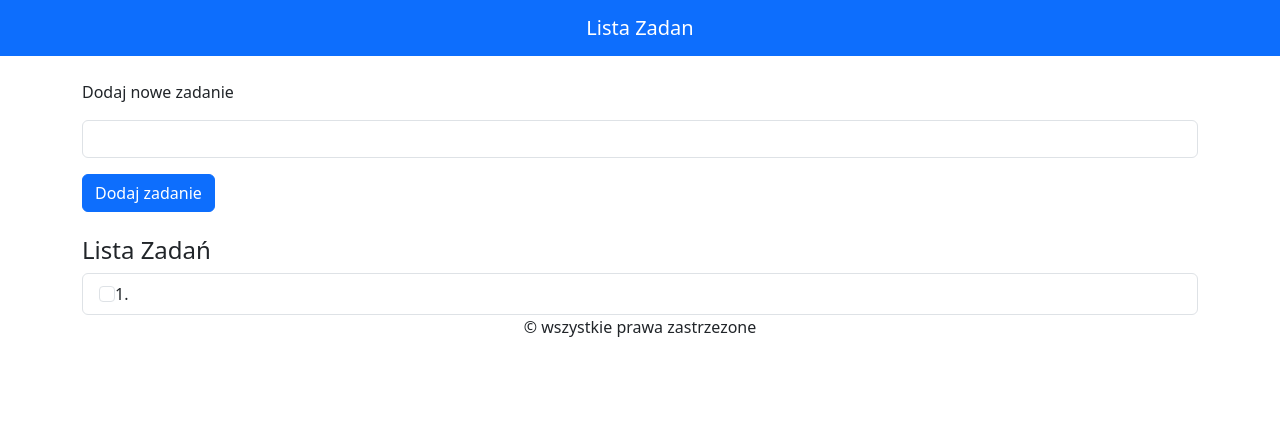
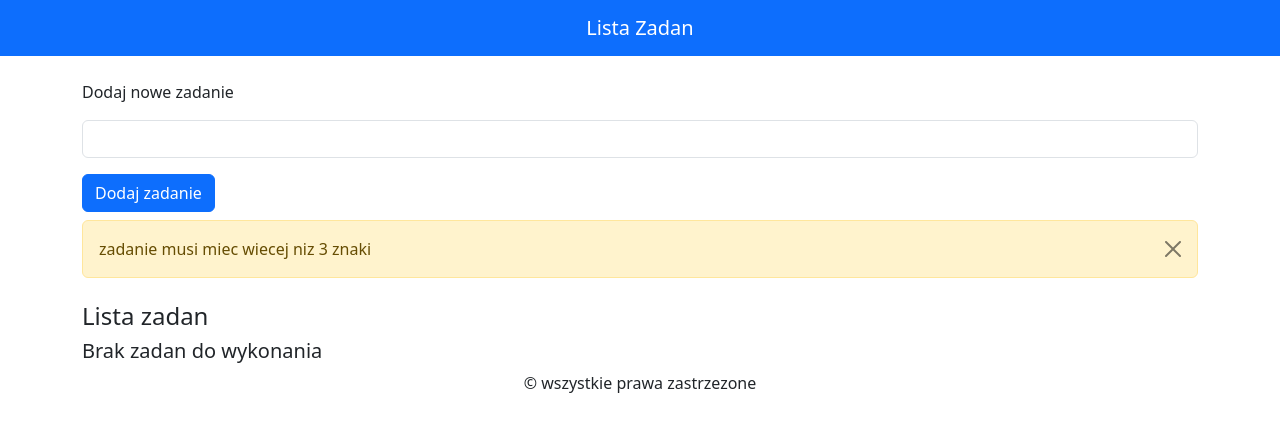
Before and after one commit to Wav3K/angular4g1, an Angular app: page / in a window 1280 px wide. Both pictures are taken after a click on the button "Dodaj zadanie". Shown: the top 432 px of the page. Built offline with nearby package versions, Linux system fonts and the light colour scheme.

Commit message:
Validation added

```diff
--- a/angular.json
+++ b/angular.json
@@ -30,7 +30,9 @@
               "node_modules/bootstrap/dist/css/bootstrap.min.css",
               "src/styles.css"
             ],
-            "scripts": []
+            "scripts": [
+              "node_modules/bootstrap/dist/js/bootstrap.min.js"
+            ]
           },
           "configurations": {
             "production": {
--- a/src/app/todo-list/todo-list.component.html
+++ b/src/app/todo-list/todo-list.component.html
@@ -3,25 +3,29 @@
 <p class="mt-4">
   Dodaj nowe zadanie
 </p>
-<input type="text" name="todo" class="form-control" #name>
+<input type="text" name="todo" class="form-control" #name (keydown)="clearErrorMessage()">
 <button class="btn btn-primary mt-3" (click)="addTodo(name.value)" >Dodaj zadanie</button>
 
+<div class="alert alert-warning alert-dismissible fade show mt-2" role="alert" *ngIf="ErrorMessage">
+  {{ErrorMessage}}
+  <button type="button" class="btn-close" data-bs-dismiss="alert" aria-label="Close" (click)="clearErrorMessage()"></button>
+</div>
+
+
+
 <div class="mt-4">
-  <h4>Lista Zadań</h4>
-  <ul class="list-group todos-list" *ngIf="todos.length > 0; else noTasks">
-    <ng-container *ngFor="let todo of todos; index as i">
-    <li class="list-group-item" *ngIf="!todo.isCompleted">
+  <h4>Lista zadan</h4>
+  <ul class="list-group todos-list" *ngIf="todos.length > 0;else noTasks;">
+    <li class="list-group-item" *ngFor="let todo of todos; index as i">
       <input type="checkbox" class="form-check-input my-1"
              [checked]="todo.isCompleted"
              (change)="changeTodoStatus(todo)"
       >
-      <span class="todo-item">{{i+1}}. {{todo.name}}</span>
+      <span class="todo-item">{{ i+1 }}. {{ todo.name }}</span>
     </li>
-    </ng-container>
   </ul>
-<!--  <h5 *ngIf="todos.length===0;">Brak zadań do wykonania</h5>-->
-<!--  to ponizej siw wyswietli jesli bedzie puste w notasks-->
+  <!--  <h5 *ngIf="todos.length === 0;">Brak zadan do wykonania</h5>-->
   <ng-template #noTasks>
-    <h5>Brak zadań do wykonania</h5>
+    <h5>Brak zadan do wykonania</h5>
   </ng-template>
 </div>
--- a/src/app/todo-list/todo-list.component.ts
+++ b/src/app/todo-list/todo-list.component.ts
@@ -16,8 +16,14 @@
 //   adnotacja 1:
 //   defaultValue = "test";
   todos : Todo[] = [];
+  ErrorMessage : string = "";
 
   addTodo(todo : string) : void {
+    if(todo.length <=3){
+      this.ErrorMessage = "zadanie musi miec wiecej niz 3 znaki";
+      return;
+    }
+    this.ErrorMessage = "";
     this.todos.push({name: todo, isCompleted: false});
     console.log("Aktualna lista todo: ", this.todos);
   }
@@ -25,4 +31,11 @@
   changeTodoStatus(todo: Todo) {
     todo.isCompleted = !todo.isCompleted;
   }
+
+  clearErrorMessage() {
+    this.ErrorMessage = "";
+  }
+
+  protected readonly name = name;
+
 }
```
